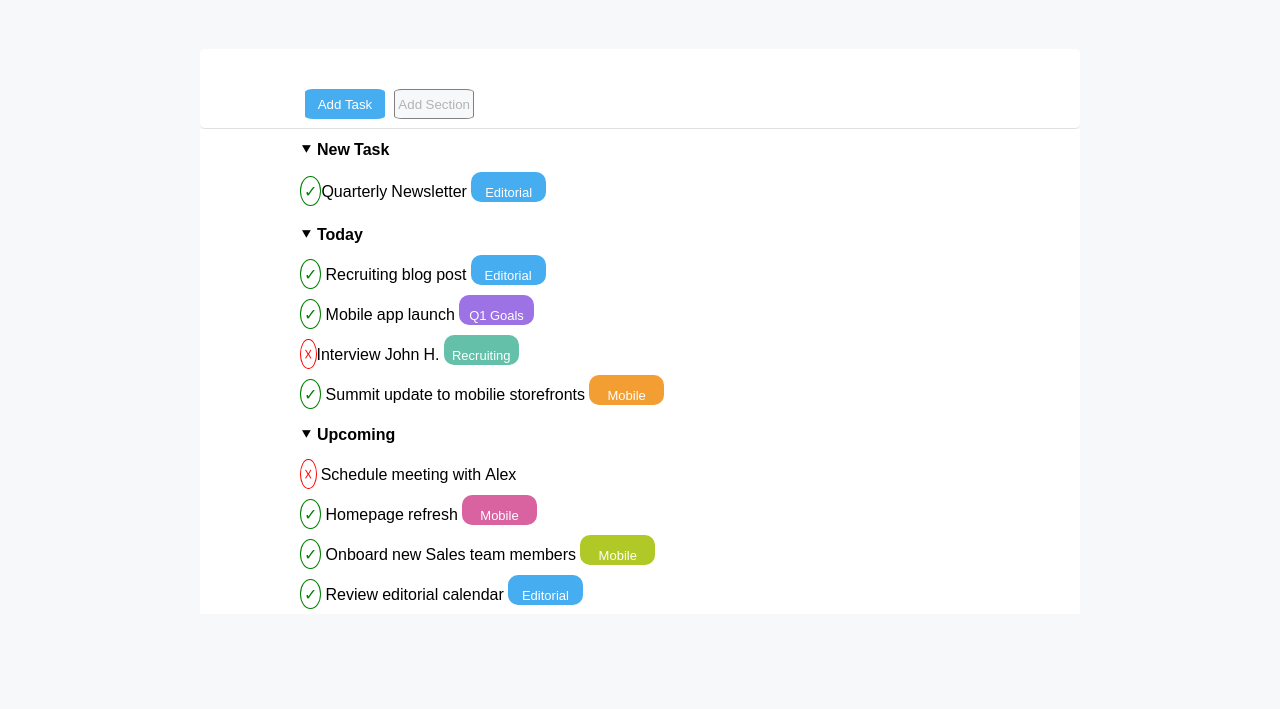
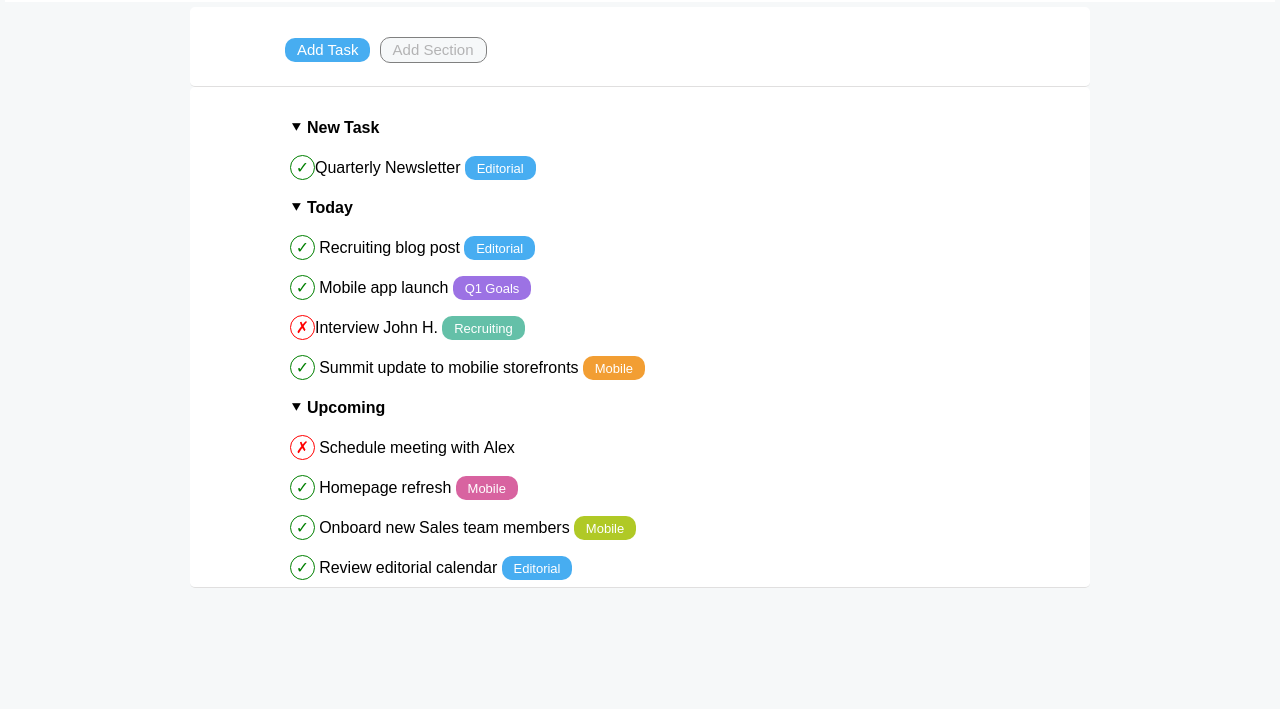
Before and after one commit to SabrinaGiancaspr/html-css-toboolist, a plain HTML site: page index.html in a window 1280 px wide. Shown: the part 91-800 px from the top of the page. Drawn offline with Linux system fonts and the light colour scheme.

Commit message:
correzione

```diff
--- a/css/style.css
+++ b/css/style.css
@@ -1,34 +1,43 @@
-*{
+* {
     margin: 0;
     padding: 0;
     box-sizing: border-box;
+}
+
+html {
     font-family: 'Noto Sans Multani', sans-serif;
 }
 
-body{
+body {
     background-color:#F6F8F9 ;
-
 }
 
+/* header  */
+
 .logo-container{
-    padding: 15px;
+    padding: 14px 24px;
     margin: 5px;
+    font-size: 35px;
+    font-weight: bold;
     background-color: #FFFFFF;
 }
 
 .title{
     display: inline-block;
     vertical-align: top;
-    font-size: 40px;
-    font-weight: 900;
+    margin-bottom: 8px;
 }
 
-.button-container {
-    margin-left: 200px;
-    margin-right: 200px;
-    margin-top: 50px;
-    padding-top: 40px;
-    padding-left: 100px;
+.container{
+    max-width: 900px;
+    margin: 0 auto;
+}
+
+/* nav  */
+
+.button {
+    padding-top: 30px;
+    padding-left: 90px;
     border-bottom: 1px solid rgb(224, 223, 223);
     height: 80px;
     background-color:#FFFFFF ;
@@ -36,9 +45,10 @@ body{
 }
 
 button{
-   width: 80px;
-   height: 30px;
-   border-radius: 10%;
+    line-height: 24px;
+    padding: 0 12px;
+    font-size: 15px;
+    border-radius: 10px;
    margin-left: 5px;
 }
 
@@ -55,11 +65,14 @@ button{
    border: 1px solid gray;
 }
 
-.task-list-container{
-    margin-left: 200px;
-    margin-right: 200px;
+/* inizio lista  */
+
+.task-list {
+    padding-top: 20px;
     padding-left: 100px;
-    background-color: white;
+    border-bottom: 1px solid rgb(224, 223, 223);
+    background-color:#FFFFFF ;
+    border-radius: 5px;
 }
 
 .list{
@@ -71,13 +84,14 @@ button{
     line-height: 45px;
 }
 
-.block{
+/* blocchi colorati  */
+
+.task-tag{
 display: inline-block;
 color: white;
-height: 30px;
-width: 75px;
+line-height: 24px;
+padding: 0 12px;
 font-size: 13px;
-text-align: center;
 border-radius: 10px;
 }
 
@@ -104,19 +118,28 @@ background-color: #D863A0;
 background-color: #B0C926;
 }
 
+/* task status  */
 
-.check-entity{
-    padding: 3px;
+.circle{
+    width: 25px;
+    aspect-ratio: 1 / 1 ;
+    display: inline-block;
     border-radius: 50%;
-    background-color: white;
-    border: 1px solid green;
-    color: green;
 }
 
-.cross-entety{
-    padding: 3px;
-    border-radius: 50%;
+ .check-entity{
+    border: 1px solid green;
     background-color: white;
-    border: 1px solid red;
+    color: green;
+    text-align: center;
+    line-height: 22px;
+ }
+
+.cross-entity{
+    border: 1px solid currentColor;
+    background-color: white;
     color: red;
+    text-align: center;
+    line-height: 22px;
+
 }
--- a/index.html
+++ b/index.html
@@ -21,64 +21,60 @@
 
 <!-- input -->
 <nav>
-	<div class="button-container">
-		<button class="blue-button">Add Task</button>
-		<button class="white-button">Add Section</button>
+	<div class="container">
+		<div class="button">
+			<button type="button" class="blue-button">Add Task</button>
+			<button type="button" class="white-button">Add Section</button>
 		</div>
-
-
+	</div>
 </nav>
 
 <!-- tasks list -->
 
 <main>
-	<div class="task-list-container">
+ <div class="container">
+	<div class="task-list">
 		<ul class="list">
 			<li>
-
-<!-- freccia -->
 				<span>&#11206;</span>
 				<strong>New Task</strong>
+			</li>
+			<li>
+				<span class="circle check-entity space-special">&check;</span>Quarterly Newsletter
+				<span class="task-tag blue-task"> Editorial </span>
+			</li>
+		</ul>
+		<ul class="list">
+			<li>
+				<span>&#11206;</span>
+				<strong>Today</strong>
+			</li>
+<!-- check  -->
+			<li>
+				<span class="circle check-entity ">&check;</span>
+			Recruiting blog post <span class="task-tag blue-task"> Editorial </span>
+			</li>
+<!-- check  -->
+		  <li>
+			  <span class="circle check-entity">&check;</span>
+			Mobile app launch <span class="task-tag purple-task">Q1 Goals</span>
+		  </li>
+
+<!-- cross  -->
+			<li>
+				<span class="circle cross-entity">&cross;</span>Interview John H.
+				<span class="task-tag green-task">Recruiting</span>
 			</li>
 
 <!-- check  -->
 			<li>
-			<span class="check-entity space-special">&check;</span>Quarterly Newsletter
-			<span class="block blue-task"> Editorial </span>
+				<span class="circle check-entity ">&check;</span>
+			Summit update to mobilie storefronts
+				<span class="task-tag orange-task">Mobile</span>
 			</li>
-
-<!-- freccia -->
-		<li>
-			<span>&#11206;</span>
-			<strong>Today</strong>
-		</li>
-
-<!-- check  -->
-		<li>
-			<span class="check-entity ">&check;</span>
-			Recruiting blog post <span class="block blue-task"> Editorial </span>
-		</li>
-
-<!-- check  -->
-		<li>
-			<span class="check-entity">&check;</span>
-			Mobile app launch <span class="block purple-task">Q1 Goals</span>
-		</li>
-
-<!-- cross  -->
-		<li>
-			<span class="cross-entety">&#9747;</span>Interview John H.
-			<span class="block green-task">Recruiting</span>
-		</li>
-
-<!-- check  -->
-		<li>
-			<span class="check-entity ">&check;</span>
-			Summit update to mobilie storefronts
-			<span class="block orange-task">Mobile</span>
-		</li>
-
+		</ul>
 <!-- upcoming task -->
+		<ul class="list">
 			<li>
 				<span>&#11206;</span>
 				<strong>Upcoming</strong>
@@ -86,31 +82,33 @@
 
 <!-- cross  -->
 			<li>
-			<span class="cross-entety">&#9747;</span>
+				<span class="circle cross-entity">&cross;</span>
 				Schedule meeting with Alex
 			</li>
 
 <!-- check  -->
 			<li>
-			<span class="check-entity">&check;</span>
+				<span class="circle check-entity">&check;</span>
 			Homepage refresh
-			<span class="block pink-task">Mobile</span>
+				<span class="task-tag pink-task">Mobile</span>
 			</li>
 
 <!-- check  -->
 			<li>
-			<span class="check-entity">&check;</span>
+				<span class="circle check-entity">&check;</span>
 				Onboard new Sales team members
-			<span class="block yellowgreen-task">Mobile</span>
+				<span class="task-tag yellowgreen-task">Mobile</span>
 			</li>
 
 <!-- check  -->
 			<li>
-			<span class="check-entity">&check;</span>
+				<span class="circle check-entity">&check;</span>
 				Review editorial calendar
-			<span class="block blue-task"> Editorial </span>
+				<span class="task-tag blue-task"> Editorial </span>
 			</li>
 		</ul>
+
+	</div>
  </div>
 </main>
 </body>
```
Lines whose indentation alone changed are shown as unchanged.
